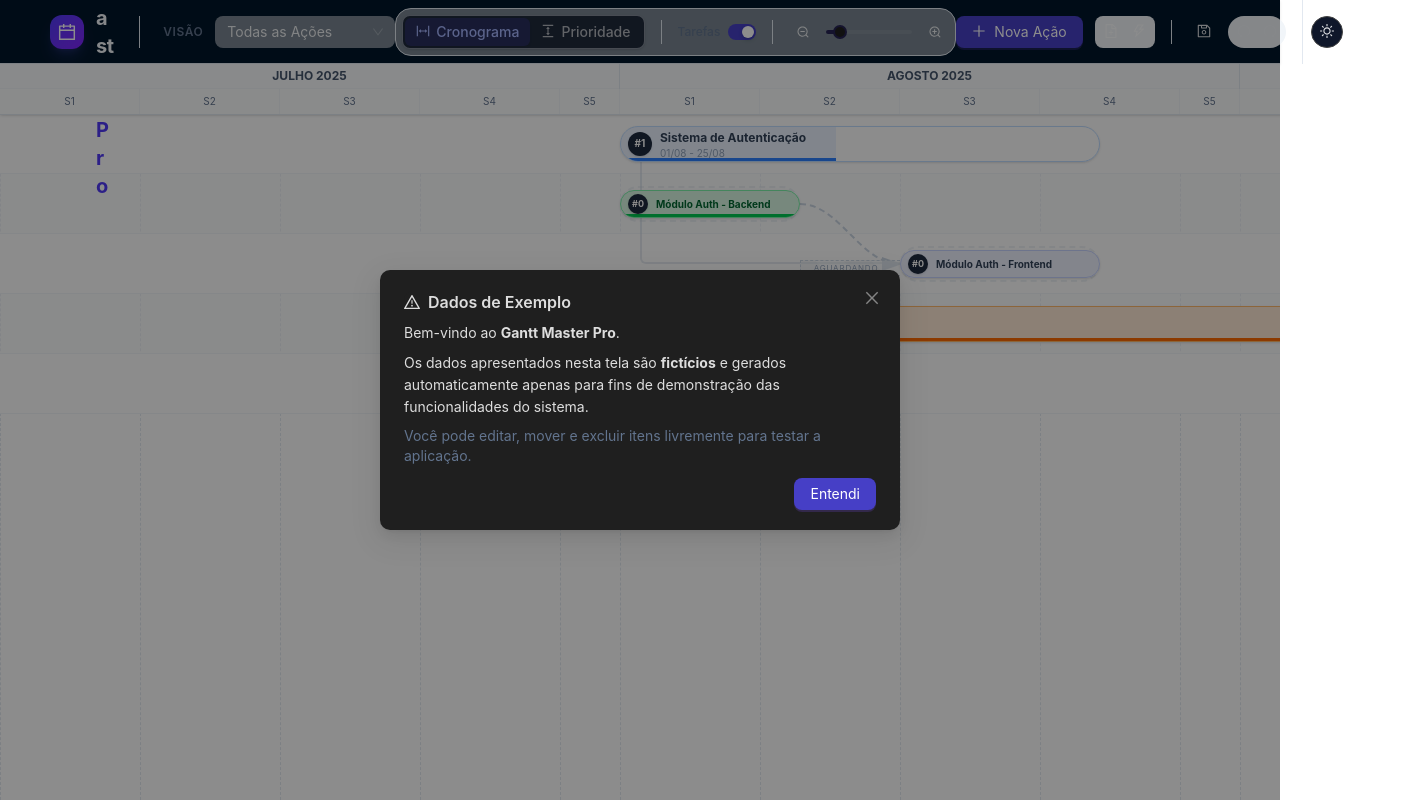
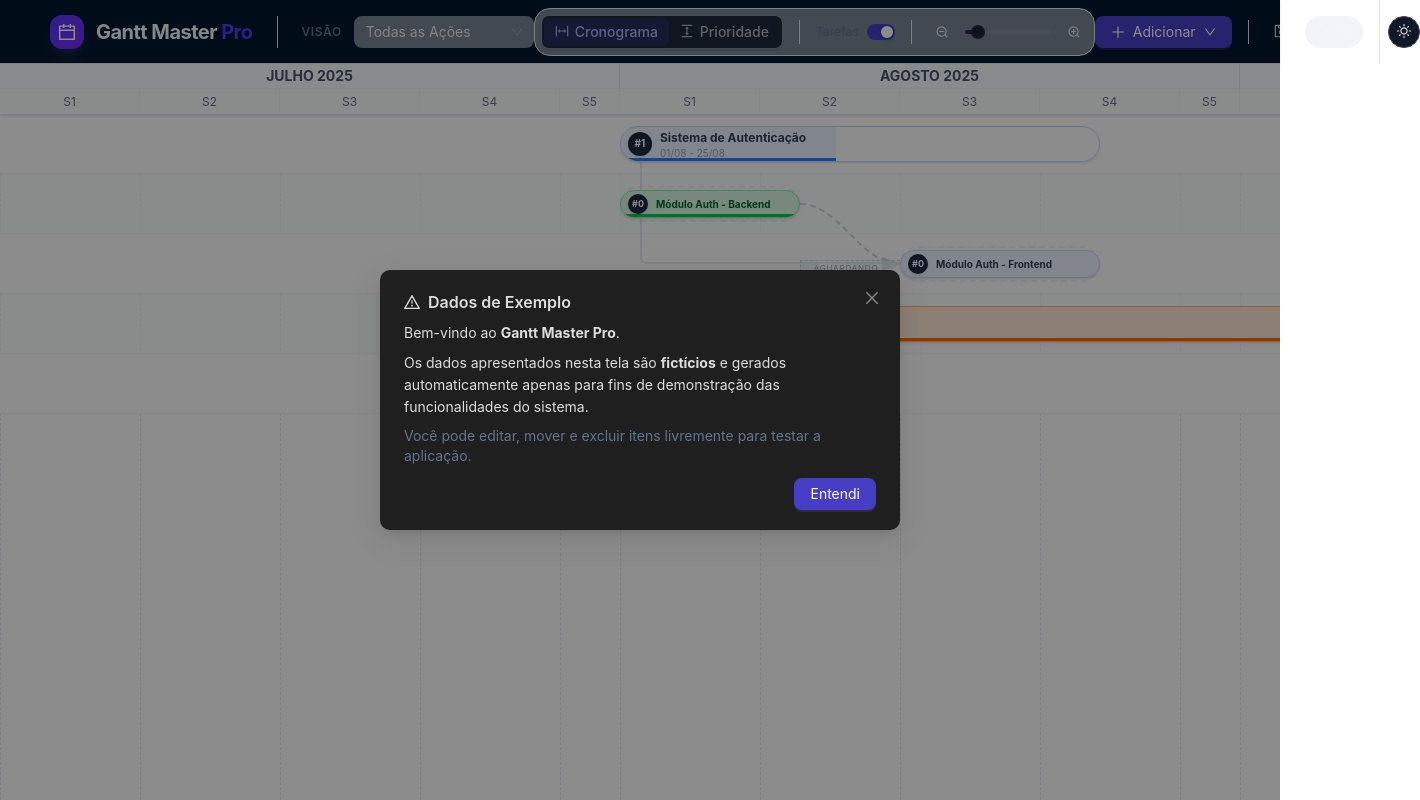
Before and after one commit to eduardogpi/gantt-master-pro, a React (Vite) app: page / in a window 1280 px wide. Shown: the whole page, 1420 px wide, since content can reach past the window. Built offline with nearby package versions, Linux system fonts and the light colour scheme.

Commit message:
Melhorias nos menus e responsividade

```diff
--- a/src/GanttMasterPro.jsx
+++ b/src/GanttMasterPro.jsx
@@ -1,7 +1,7 @@
 //@ts-nocheck
 "use client"
-import React, { useState, useMemo, useEffect } from "react";
-import { Layout, Typography, Button, Modal, Slider, Input, Tag, Popover, Form, Select, List, DatePicker, ConfigProvider, theme, message, Tooltip, Segmented, Switch } from "antd";
+import React, { useState, useMemo } from "react";
+import { Layout, Typography, Button, Modal, Slider, Input, Tag, Popover, Form, Select, List, DatePicker, ConfigProvider, theme, message, Tooltip, Segmented, Switch, Drawer, Dropdown } from "antd";
 import ptBR from 'antd/locale/pt_BR';
 import dayjs from "dayjs";
 import duration from "dayjs/plugin/duration";
@@ -18,7 +18,7 @@
     ZoomInOutlined, ZoomOutOutlined, SaveOutlined, DiffOutlined,
     ColumnHeightOutlined, ColumnWidthOutlined,
     ThunderboltOutlined, BlockOutlined, GlobalOutlined,
-    MoonOutlined, SunOutlined, FileAddOutlined
+    MoonOutlined, SunOutlined, FileAddOutlined, MenuOutlined, DownOutlined
 } from "@ant-design/icons";
 
 import { initialMockData } from './data/mockData.js';
@@ -78,14 +78,13 @@
     const [selectedProjectForTask, setSelectedProjectForTask] = useState(null); // Estado auxiliar para o modal de nova tarefa
     const [conflictModal, setConflictModal] = useState({ visible: false, taskData: null, affectedProjects: [] }); // Modal de resolução de conflitos
     const [taskDetailsModal, setTaskDetailsModal] = useState({ visible: false, task: null }); // Modal de detalhes da tarefa
-    const [welcomeModalVisible, setWelcomeModalVisible] = useState(false); // Modal de boas vindas
-
-    useEffect(() => {
-        const hasSeenWelcome = localStorage.getItem('hasSeenWelcome_v1');
-        if (!hasSeenWelcome) {
-            setWelcomeModalVisible(true);
+    const [welcomeModalVisible, setWelcomeModalVisible] = useState(() => {
+        if (typeof window !== 'undefined') {
+            return !localStorage.getItem('hasSeenWelcome_v1');
         }
-    }, []);
+        return false;
+    }); // Modal de boas vindas
+    const [mobileMenuOpen, setMobileMenuOpen] = useState(false); // Menu mobile
 
     const handleCloseWelcome = () => {
         localStorage.setItem('hasSeenWelcome_v1', 'true');
@@ -835,21 +834,21 @@
                 <Layout className="h-screen flex flex-col bg-slate-50 dark:bg-slate-950 text-slate-800 dark:text-slate-100 font-sans transition-colors duration-300">
                     {contextHolder}
 
-                    <Header className="bg-white/80 dark:bg-slate-900/80 backdrop-blur-md border-b border-slate-200 dark:border-slate-800 px-6 h-16 flex items-center justify-between shadow-sm z-20 transition-colors duration-300 sticky top-0">
+                    <Header className="bg-white/80 dark:bg-slate-900/80 backdrop-blur-md border-b border-slate-200 dark:border-slate-800 px-4 md:px-6 h-16 flex items-center justify-between shadow-sm z-20 transition-colors duration-300 sticky top-0">
                         {/* Left: Brand & Filter */}
-                        <div className="flex items-center gap-6">
+                        <div className="flex items-center gap-4 md:gap-6">
                             <div className="flex items-center gap-3">
                                 <div className="bg-gradient-to-br from-indigo-600 to-violet-600 text-white p-2 rounded-xl shadow-lg shadow-indigo-500/20 flex items-center justify-center">
                                     <CalendarOutlined className="text-lg" />
                                 </div>
-                                <Title level={4} style={{ margin: 0, color: darkMode ? '#f1f5f9' : '#0f172a', fontSize: '1.25rem', fontWeight: 700, letterSpacing: '-0.025em' }}>
+                                <Title level={4} style={{ margin: 0, color: darkMode ? '#f1f5f9' : '#0f172a', fontSize: '1.25rem', fontWeight: 700, letterSpacing: '-0.025em' }} className="hidden sm:block whitespace-nowrap">
                                     Gantt Master <span className="text-indigo-600 dark:text-indigo-400">Pro</span>
                                 </Title>
                             </div>
 
-                            <div className="h-8 w-[1px] bg-slate-200 dark:bg-slate-800"></div>
+                            <div className="h-8 w-[1px] bg-slate-200 dark:bg-slate-800 hidden md:block"></div>
 
-                            <div className="flex items-center gap-3">
+                            <div className="hidden md:flex items-center gap-3">
                                 <span className="text-xs font-semibold text-slate-500 dark:text-slate-400 uppercase tracking-wider">Visão</span>
                                 <Select
                                     value={selectedResponsible}
@@ -865,8 +864,18 @@
                             </div>
                         </div>
 
-                        {/* Center: View Controls */}
-                        <div className="flex items-center gap-4 bg-slate-100/50 dark:bg-slate-900/50 p-1.5 rounded-2xl border border-slate-200 dark:border-slate-800">
+                        {/* Mobile Menu Button */}
+                        {/* Mobile Menu Button */}
+                        <div className="md:hidden">
+                            <Button
+                                type="text"
+                                icon={<MenuOutlined />}
+                                onClick={() => setMobileMenuOpen(true)}
+                            />
+                        </div>
+
+                        {/* Center: View Controls (Desktop) */}
+                        <div className="hidden md:flex items-center gap-4 bg-slate-100/50 dark:bg-slate-900/50 p-1.5 rounded-2xl border border-slate-200 dark:border-slate-800">
                             <Segmented
                                 options={[
                                     { label: 'Cronograma', value: 'horizontal', icon: <ColumnWidthOutlined /> },
@@ -900,20 +909,37 @@
                             </div>
                         </div>
 
-                        {/* Right: Actions */}
-                        <div className="flex items-center gap-3">
-                            <Button type="primary" className="bg-indigo-600 shadow-lg shadow-indigo-500/30 hover:bg-indigo-500 border-none h-9 px-4 rounded-lg font-medium" icon={<PlusOutlined />} onClick={handleAddNew}>
-                                Nova Ação
-                            </Button>
-
-                            <div className="flex items-center bg-slate-100 dark:bg-slate-800 rounded-lg p-1 gap-1">
-                                <Tooltip title="Nova Tarefa">
-                                    <Button size="small" type="text" className="text-slate-600 dark:text-slate-300 hover:bg-white dark:hover:bg-slate-700 rounded-md" icon={<FileAddOutlined />} onClick={() => setNewTaskModal({ visible: true })} />
-                                </Tooltip>
-                                <Tooltip title="Tarefa Avulsa">
-                                    <Button size="small" type="text" className="text-slate-600 dark:text-slate-300 hover:bg-white dark:hover:bg-slate-700 rounded-md" icon={<ThunderboltOutlined />} onClick={() => setLooseTaskModal({ visible: true, parentProject: null })} />
-                                </Tooltip>
-                            </div>
+                        {/* Right: Actions (Desktop) */}
+                        <div className="hidden md:flex items-center gap-3">
+                            <Dropdown
+                                menu={{
+                                    items: [
+                                        {
+                                            key: '1',
+                                            label: 'Nova Ação',
+                                            icon: <PlusOutlined />,
+                                            onClick: handleAddNew,
+                                        },
+                                        {
+                                            key: '2',
+                                            label: 'Nova Tarefa',
+                                            icon: <FileAddOutlined />,
+                                            onClick: () => setNewTaskModal({ visible: true }),
+                                        },
+                                        {
+                                            key: '3',
+                                            label: 'Tarefa Avulsa',
+                                            icon: <ThunderboltOutlined />,
+                                            onClick: () => setLooseTaskModal({ visible: true, parentProject: null }),
+                                        },
+                                    ]
+                                }}
+                                trigger={['click']}
+                            >
+                                <Button type="primary" className="bg-indigo-600 shadow-lg shadow-indigo-500/30 hover:bg-indigo-500 border-none h-9 px-4 rounded-lg font-medium flex items-center gap-2">
+                                    <PlusOutlined /> Adicionar <DownOutlined className="text-xs" />
+                                </Button>
+                            </Dropdown>
 
                             <div className="h-6 w-[1px] bg-slate-200 dark:bg-slate-700 mx-1"></div>
 
@@ -948,6 +974,99 @@
                             </div>
                         </div>
                     </Header>
+
+                    {/* Mobile Drawer */}
+                    <Drawer
+                        title="Menu"
+                        placement="right"
+                        onClose={() => setMobileMenuOpen(false)}
+                        open={mobileMenuOpen}
+                        width={300}
+                        styles={{ body: { padding: 0 } }}
+                    >
+                        <div className="flex flex-col p-4 gap-6">
+                            {/* Filter */}
+                            <div className="flex flex-col gap-2">
+                                <span className="text-xs font-semibold text-slate-500 uppercase tracking-wider">Visão</span>
+                                <Select
+                                    value={selectedResponsible}
+                                    onChange={setSelectedResponsible}
+                                    style={{ width: '100%' }}
+                                    className="font-medium"
+                                >
+                                    <Option value="Todos">Todas as Ações</Option>
+                                    {allResponsibles.map(dev => <Option key={dev} value={dev}>{dev}</Option>)}
+                                </Select>
+                            </div>
+
+                            {/* View Mode */}
+                            <div className="flex flex-col gap-2">
+                                <span className="text-xs font-semibold text-slate-500 uppercase tracking-wider">Modo</span>
+                                <Segmented
+                                    block
+                                    options={[
+                                        { label: 'Cronograma', value: 'horizontal', icon: <ColumnWidthOutlined /> },
+                                        { label: 'Prioridade', value: 'vertical', icon: <ColumnHeightOutlined /> },
+                                    ]}
+                                    value={interactionMode}
+                                    onChange={setInteractionMode}
+                                />
+                            </div>
+
+                            {/* Zoom */}
+                            <div className="flex flex-col gap-2">
+                                <span className="text-xs font-semibold text-slate-500 uppercase tracking-wider">Zoom</span>
+                                <div className="flex items-center gap-3">
+                                    <ZoomOutOutlined className="text-xs text-slate-400" />
+                                    <Slider
+                                        min={5}
+                                        max={100}
+                                        value={zoomLevel}
+                                        onChange={setZoomLevel}
+                                        className="flex-1 m-0"
+                                        tooltip={{ formatter: null }}
+                                    />
+                                    <ZoomInOutlined className="text-xs text-slate-400" />
+                                </div>
+                            </div>
+
+                            {/* Toggles */}
+                            <div className="flex items-center justify-between">
+                                <span className="text-sm font-medium text-slate-700">Mostrar Subtarefas</span>
+                                <Switch size="small" checked={showSubtasks} onChange={setShowSubtasks} />
+                            </div>
+                            <div className="flex items-center justify-between">
+                                <span className="text-sm font-medium text-slate-700">Tema Escuro</span>
+                                <Switch size="small" checked={darkMode} onChange={setDarkMode} />
+                            </div>
+
+                            <div className="h-[1px] bg-slate-200 my-2"></div>
+
+                            {/* Actions */}
+                            <div className="flex flex-col gap-3">
+                                <Button type="primary" block icon={<PlusOutlined />} onClick={() => { handleAddNew(); setMobileMenuOpen(false); }}>
+                                    Nova Ação
+                                </Button>
+                                <div className="grid grid-cols-2 gap-2">
+                                    <Button block icon={<FileAddOutlined />} onClick={() => { setNewTaskModal({ visible: true }); setMobileMenuOpen(false); }}>
+                                        Nova Tarefa
+                                    </Button>
+                                    <Button block icon={<ThunderboltOutlined />} onClick={() => { setLooseTaskModal({ visible: true, parentProject: null }); setMobileMenuOpen(false); }}>
+                                        Tarefa Avulsa
+                                    </Button>
+                                </div>
+                                <Button block icon={<SaveOutlined />} onClick={() => { handleOpenSave(); setMobileMenuOpen(false); }}>
+                                    Salvar Alterações
+                                </Button>
+                            </div>
+
+                            {/* Undo/Redo */}
+                            <div className="flex gap-2 justify-center mt-2">
+                                <Button shape="circle" icon={<UndoOutlined />} onClick={handleUndo} disabled={history.past.length === 0} />
+                                <Button shape="circle" icon={<RedoOutlined />} onClick={handleRedo} disabled={history.future.length === 0} />
+                            </div>
+                        </div>
+                    </Drawer>
 
                     <Content className="flex-1 overflow-auto relative bg-white dark:bg-slate-900 cursor-default select-none custom-scrollbar transition-colors duration-300" id="gantt-container">
                         <DndContext sensors={sensors} onDragEnd={handleDragEnd} onDragStart={({ active }) => setActiveId(active.id)} modifiers={modifiers}>
--- a/src/components/Gantt/DraggableRow.jsx
+++ b/src/components/Gantt/DraggableRow.jsx
@@ -85,7 +85,7 @@
                             </div>
                         </div>
                     </div>
-                } title={null} trigger="contextMenu">
+                } title={null} trigger={['click', 'contextMenu']}>
                     <div>
                         <TaskBar
                             item={item}
--- a/src/components/Gantt/TimelineHeader.jsx
+++ b/src/components/Gantt/TimelineHeader.jsx
@@ -22,7 +22,7 @@
                             style={{ width: monthWidth, minWidth: monthWidth }}
                         >
                             {/* Linha Superior: Nome do Mês */}
-                            <div className="h-[25px] flex items-center justify-center bg-slate-50 dark:bg-slate-700 text-xs font-bold text-slate-600 dark:text-slate-300 uppercase border-b border-slate-100 dark:border-slate-600 transition-colors duration-300">
+                            <div className="h-[25px] flex items-center justify-center bg-slate-50 dark:bg-slate-700 text-xs sm:text-sm font-bold text-slate-600 dark:text-slate-300 uppercase border-b border-slate-100 dark:border-slate-600 transition-colors duration-300">
                                 {monthStart.format('MMMM YYYY')}
                             </div>
 
@@ -33,7 +33,7 @@
                                     Array.from({ length: daysInMonth }).map((_, d) => (
                                         <div
                                             key={d}
-                                            className="flex items-center justify-center border-r border-slate-100 dark:border-slate-700 text-[10px] text-slate-400 dark:text-slate-500 transition-colors duration-300"
+                                            className="flex items-center justify-center border-r border-slate-100 dark:border-slate-700 text-[10px] sm:text-xs text-slate-400 dark:text-slate-500 transition-colors duration-300"
                                             style={{ width: zoomLevel, minWidth: zoomLevel }}
                                         >
                                             {d + 1}
@@ -49,7 +49,7 @@
                                         return (
                                             <div
                                                 key={w}
-                                                className="flex items-center justify-center border-r border-slate-100 dark:border-slate-700 text-[10px] text-slate-500 dark:text-slate-400 bg-slate-50/50 dark:bg-slate-700/50 transition-colors duration-300"
+                                                className="flex items-center justify-center border-r border-slate-100 dark:border-slate-700 text-[10px] sm:text-xs text-slate-500 dark:text-slate-400 bg-slate-50/50 dark:bg-slate-700/50 transition-colors duration-300"
                                                 style={{ width: weekWidth, minWidth: weekWidth }}
                                             >
                                                 S{w + 1}
```
